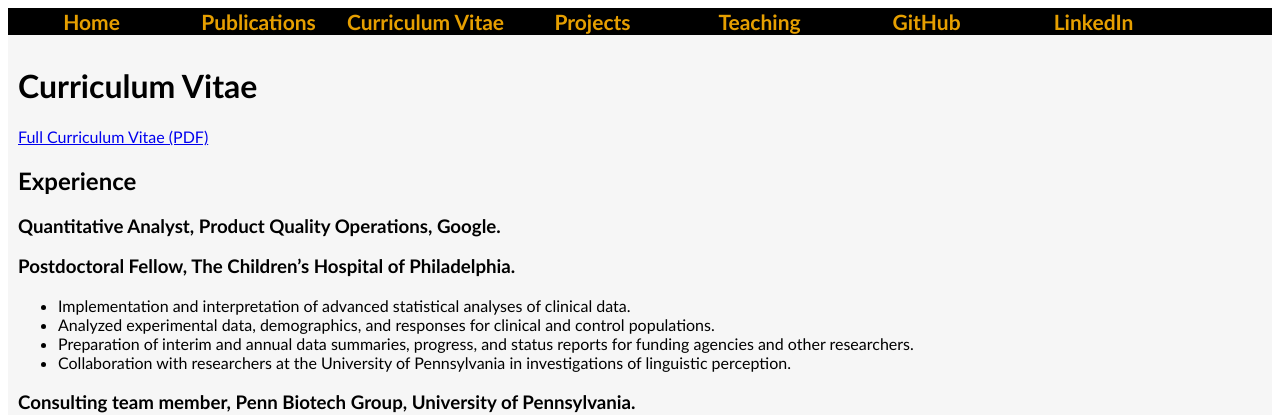
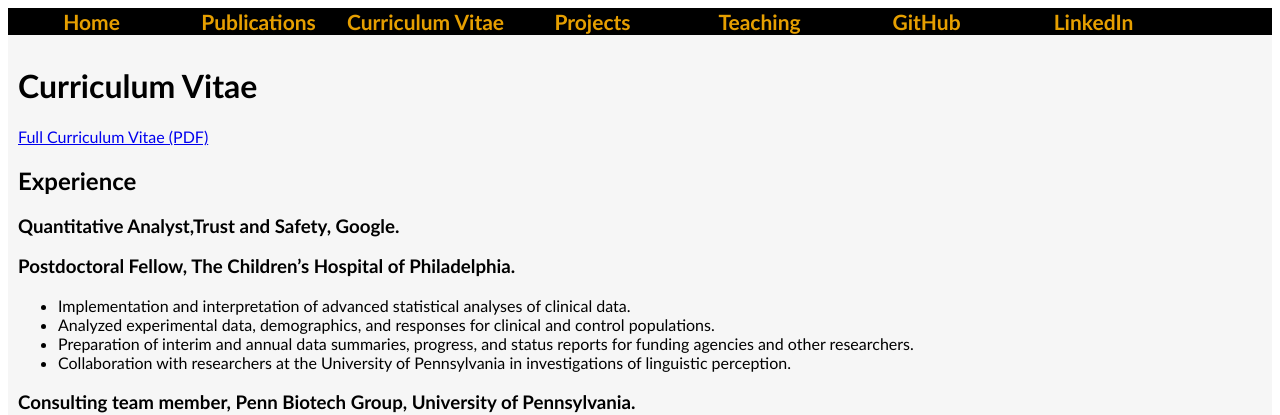
Before and after one commit to julian3rd/julian3rd.github.io, a Jekyll site: the page built from curriculum-vitae.md, in a window 1280 px wide. Shown: the top 415 px of the page. Built offline with Jekyll 4.4.1, drawn with Linux system fonts in a browser that asks for light colours; Markdown is read by kramdown in place of the engine named in the settings.

Commit message:
updated cv

```diff
--- a/curriculum-vitae.md
+++ b/curriculum-vitae.md
@@ -8,7 +8,7 @@ title: "Curriculum  Vitae"
 
 ## Experience
 
-### Quantitative Analyst, Product Quality Operations, Google.
+### Quantitative Analyst,Trust and Safety, Google.
 
 ### Postdoctoral Fellow, The Children’s Hospital of Philadelphia.
 - Implementation and interpretation of advanced statistical analyses of clinical data.
```
Also changed, not shown: 1 other file.
